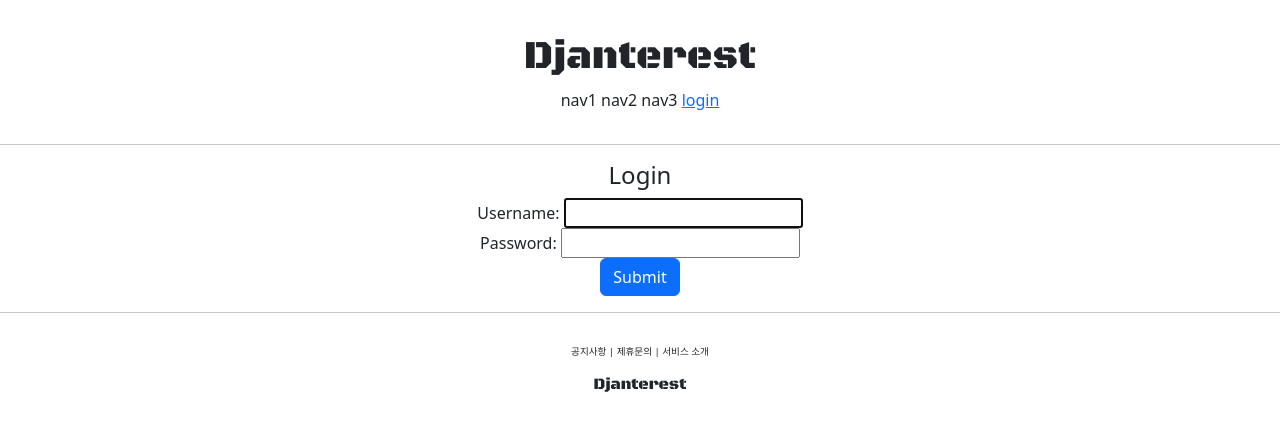
After one commit to jaeyeong13/Django-Pinterest, a Django app: page /account/login/ in a window 1280 px wide. The commit adds this page. Shown: the top 431 px of the page. Run offline with Django 5.2, Linux system fonts and the light colour scheme.

Commit message:
feat: 로그인, 로그아웃 기능 구현

```diff
--- a/accountapp/templates/accountapp/create.html
+++ b/accountapp/templates/accountapp/create.html
@@ -1,10 +1,10 @@
 {% extends 'base.html' %}
 
 {% block content %}
-  <div>
+  <div style="text-align: center">
     <form action="{% url 'accountapp:create' %}" method="post">
       {% csrf_token %}
-      {{ form }}
+      {{ form }}  <!-- views.py에서 지정한 form 파일이 여기에 이렇게 적으면 끝나는 것 -->
       <input type="submit" class="btn btn-primary">
     </form>
   </div>
--- /dev/null
+++ b/accountapp/templates/accountapp/login.html
@@ -0,0 +1,16 @@
+{% extends 'base.html' %}
+
+{% block content %}
+  <div style="text-align: center">
+    <div>
+      <h4>Login</h4>
+    </div>
+    <div>
+      <form action="" method="post">
+        {% csrf_token %}
+        {{ form }}
+        <input type="submit" class="btn btn-primary">
+      </form>
+    </div>
+  </div>
+{% endblock %}
--- a/accountapp/urls.py
+++ b/accountapp/urls.py
@@ -1,13 +1,12 @@
+from django.contrib.auth.views import LogoutView, LoginView
 from django.urls import path
 from accountapp.views import hello_world, AccountCreateView
 
 app_name = 'accountapp'
-'''
-원래는 '127.0.0.1:8000/account/hello_world'라는 주소에 들어감. 그런데 이 긴 주소를 항상 치기는 너무 번거로움.
-따라서 accountapp 내부에서 hello_world라는 name을 가진 route로 그대로 가라는 식으로, 'accountapp:hello_world'만 쳐도 이전과 똑같은 주소로 mapping될 수 있는 함수가 있음. 그래서 app_name과 name='hello_world'와 같이 정의하는 것임.
-'''
 
 urlpatterns = [
-  path('hello_world/', hello_world, name='hello_world'),     # views.py에서 hello_world라는 view를 만들었으므로. name은 이 route에 대한 이름임.
+  path('hello_world/', hello_world, name='hello_world'),
+  path('login/', LoginView.as_view(template_name='accountapp/login.html'), name='login'),
+  path('logout/', LogoutView.as_view(next_page='accountapp:hello_world'), name='logout'),
   path('create/', AccountCreateView.as_view(), name='create'),
 ]
--- a/accountapp/views.py
+++ b/accountapp/views.py
@@ -26,5 +26,5 @@ def hello_world(request):
 class AccountCreateView(CreateView):
   model = User
   form_class = UserCreationForm
-  success_url = reverse_lazy('accountapp:hello_world')
+  success_url = reverse_lazy('accountapp:hello_world')    # 계정을 만드는 데 성공했다면 어느 경로로 재연결할 것인가 - 여기서는 accountapp의 hello_world로 재연결하라.
   template_name = 'accountapp/create.html'
--- a/djangoPinterest/settings.py
+++ b/djangoPinterest/settings.py
@@ -13,6 +13,9 @@ https://docs.djangoproject.com/en/5.0/ref/settings/
 from pathlib import Path
 
 import os, environ
+
+from django.urls import reverse_lazy
+
 env = environ.Env(
     DEBUG = (bool, False)
 )
@@ -137,3 +140,6 @@ STATICFILES_DIRS = [
 # https://docs.djangoproject.com/en/5.0/ref/settings/#default-auto-field
 
 DEFAULT_AUTO_FIELD = 'django.db.models.BigAutoField'
+
+LOGIN_REDIRECT_URL = reverse_lazy('accountapp:hello_world')
+LOGOUT_REDIRECT_URL = reverse_lazy('accountapp:login')
--- a/templates/header.html
+++ b/templates/header.html
@@ -6,6 +6,19 @@
     <span>nav1</span>
     <span>nav2</span>
     <span>nav3</span>
-    <span>nav4</span>
+    {% if user.is_authenticated %}
+      <form action="{% url 'accountapp:logout' %}" method="post" style="display: inline;">
+        {% csrf_token %}
+        <input type="hidden" name="next" value="{{ request.path }}">
+        <button type="submit" style="border: none; background: none; padding: 0; margin: 0; cursor: pointer;">
+          <span>logout</span>
+        </button>
+      </form>
+    {% else %}
+      <a href="{% url 'accountapp:login' %}?next={{ request.path }}">
+        <span>login</span>
+      </a>
+    {% endif %}
+
   </div>
 </div>
```
